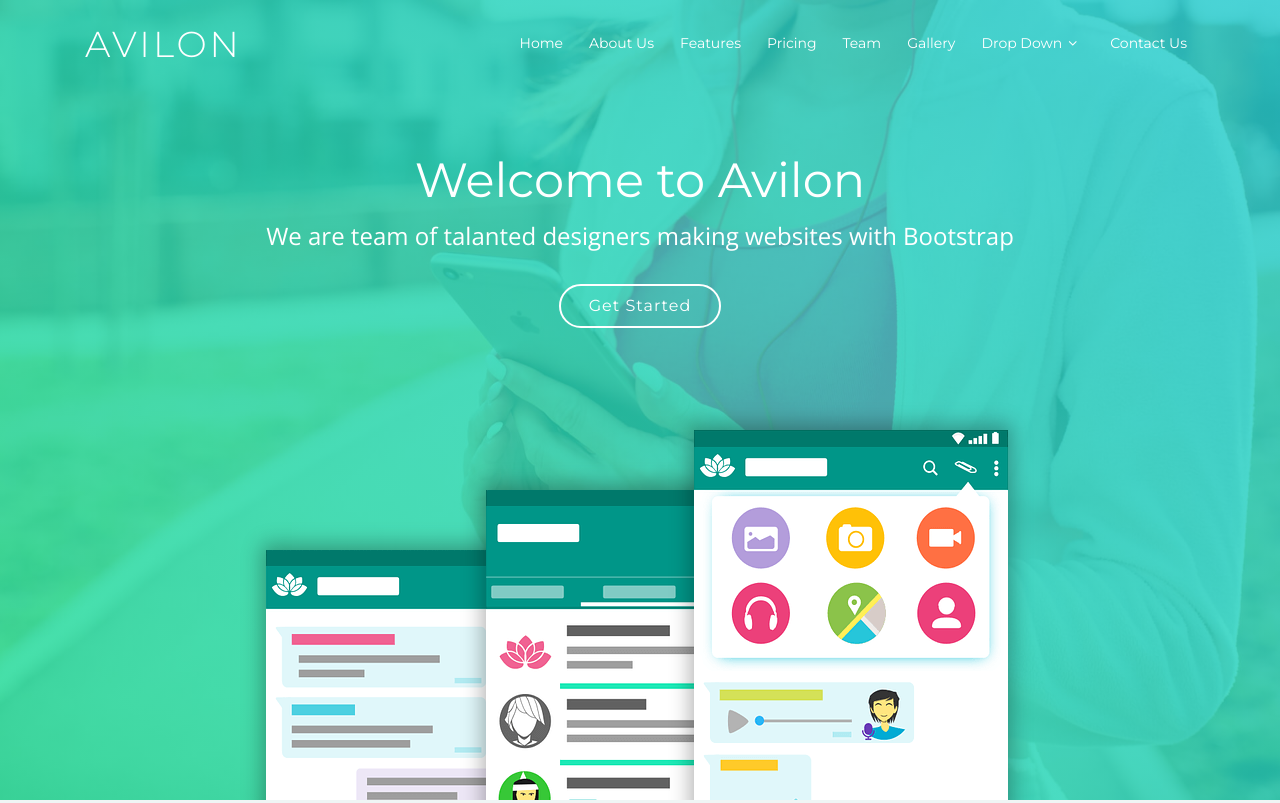
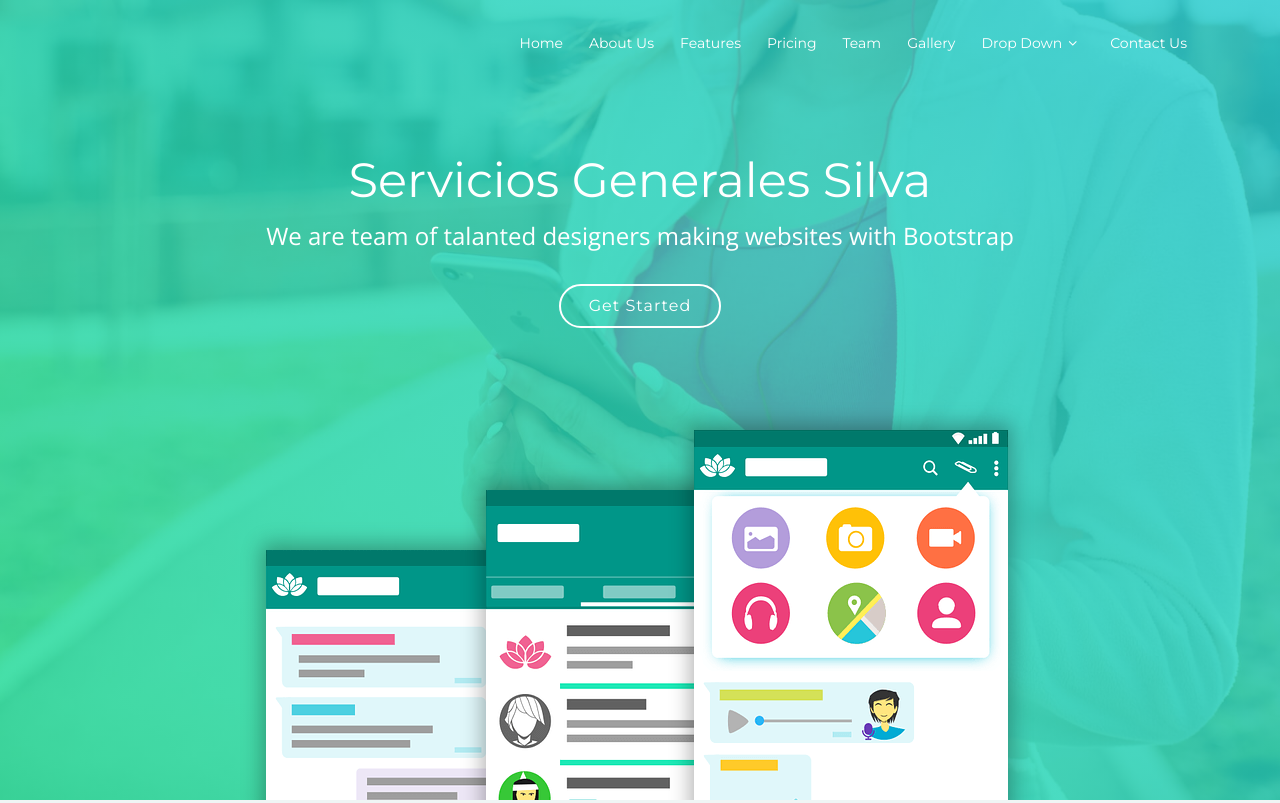
Before and after one commit to ServSilva/ServGenerales-Silva, a plain HTML site: page index.html in a window 1280 px wide. Shown: the top 803 px of the page. Drawn offline with nearby package versions, Linux system fonts and the light colour scheme; files whose address does not match are found by name.

Commit message:
commit 2

```diff
--- a/index.html
+++ b/index.html
@@ -2,7 +2,7 @@
 <html lang="en">
 <head>
   <meta charset="utf-8">
-  <title>Avilon Bootstrap Template</title>
+  <title>Servicios Generales Silva</title>
   <meta content="width=device-width, initial-scale=1.0" name="viewport">
   <meta content="" name="keywords">
   <meta content="" name="description">
@@ -43,7 +43,7 @@
     <div class="container">
 
       <div id="logo" class="pull-left">
-        <h1><a href="#intro" class="scrollto">Avilon</a></h1>
+        <h1><a href="#intro" class="scrollto"></a></h1>
         <!-- Uncomment below if you prefer to use an image logo -->
         <!-- <a href="#intro"><img src="img/logo.png" alt="" title=""></a> -->
       </div>
@@ -85,7 +85,7 @@
   <section id="intro">
 
     <div class="intro-text">
-      <h2>Welcome to Avilon</h2>
+      <h2>Servicios Generales Silva</h2>
       <p>We are team of talanted designers making websites with Bootstrap</p>
       <a href="#about" class="btn-get-started scrollto">Get Started</a>
     </div>
```
